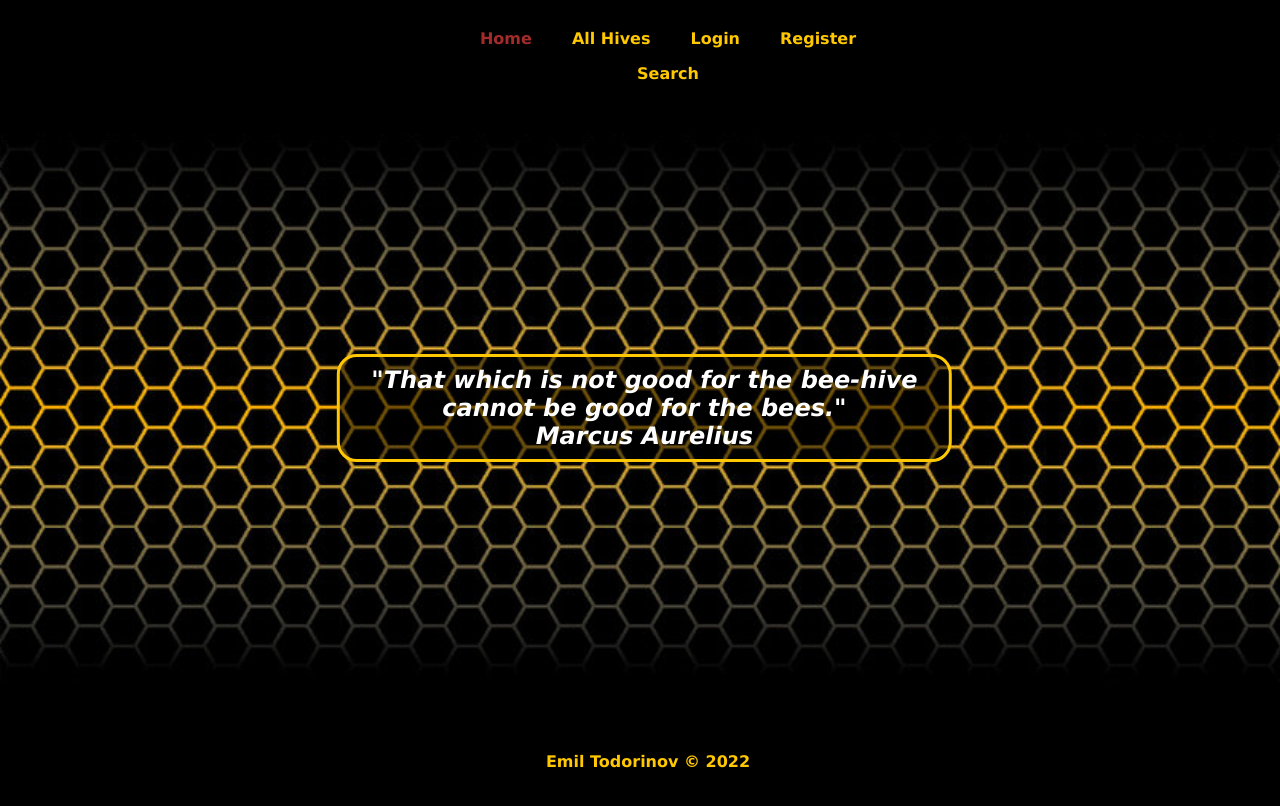
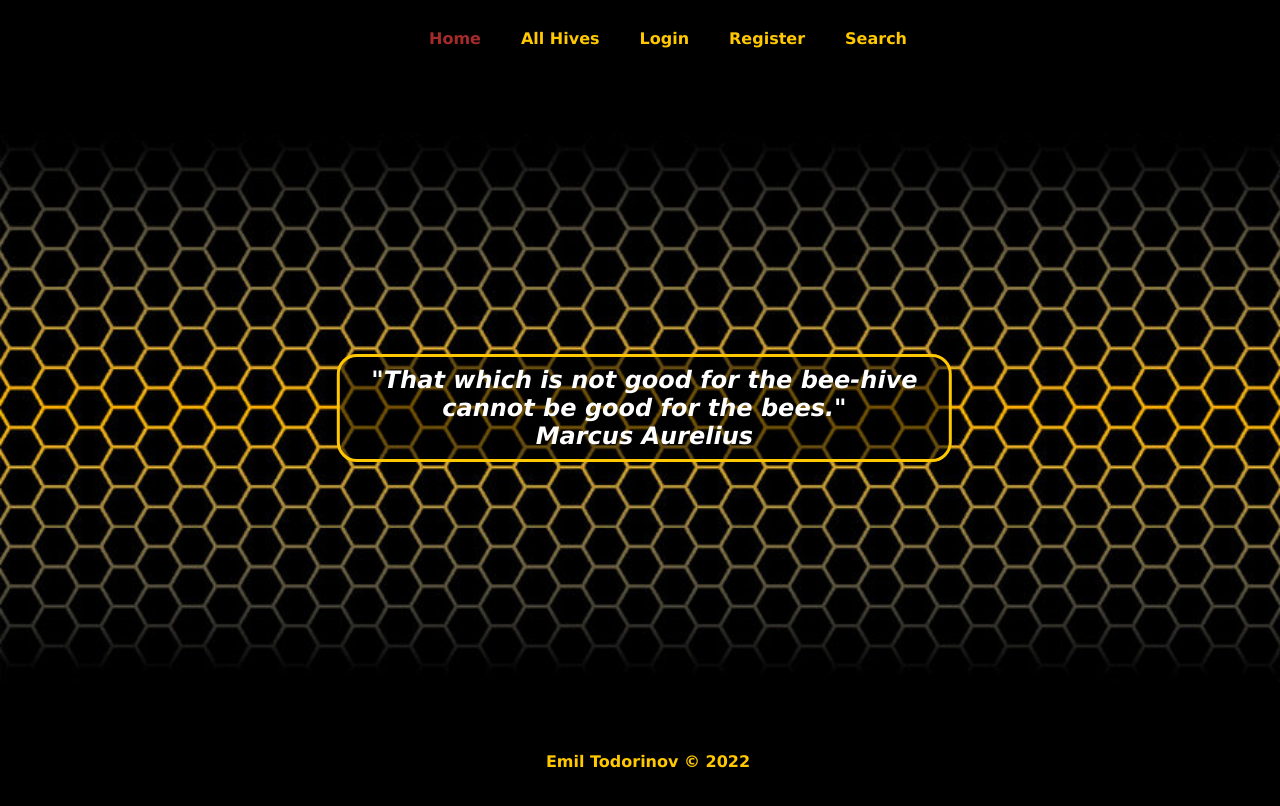
Before and after one commit to etodorinov/beeProject, a React (Create React App) app in the folder client/: page / in a window 1280 px wide. Shown: the top 806 px of the page. Built offline with nearby package versions, Linux system fonts and the light colour scheme.

Commit message:
Two ul merged

```diff
--- a/client/src/components/common/Navigation.js
+++ b/client/src/components/common/Navigation.js
@@ -75,8 +75,6 @@ export const Navigation = () => {
               </li>
             </>
           )}
-        </ul>
-        <ul>
           <li>
             <NavLink
               to="/hives/search"
```
